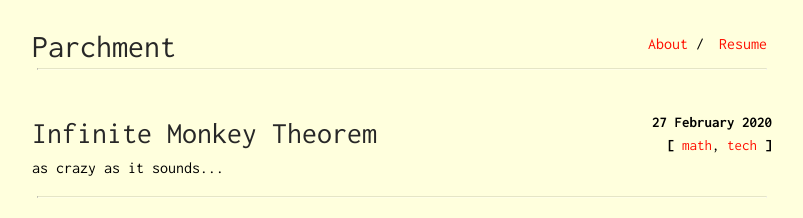
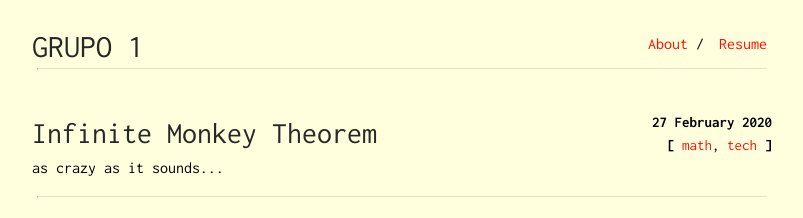
Before and after one commit to Proyecto-Grupo1/prueba1, a Jekyll site: the page built from index.html, in a window 1280 px wide. Shown: the top 218 px of the page, without its empty margins (238-1041 px from the left). Built offline with Jekyll 4.4.1, drawn with Linux system fonts in a browser that asks for light colours.

Commit message:
commit 2

```diff
--- a/_config.yml
+++ b/_config.yml
@@ -1,4 +1,4 @@
-title: Parchment
+title: GRUPO 1
 author: pro-panda
 subtitle: The life of a frustrated engineer
 
```
